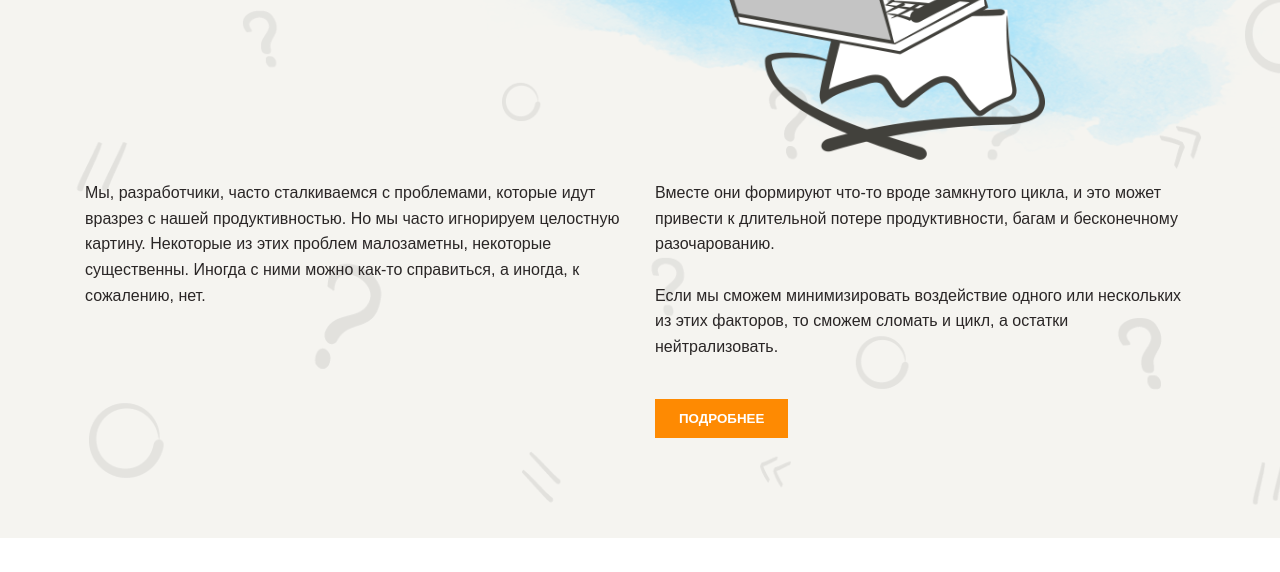
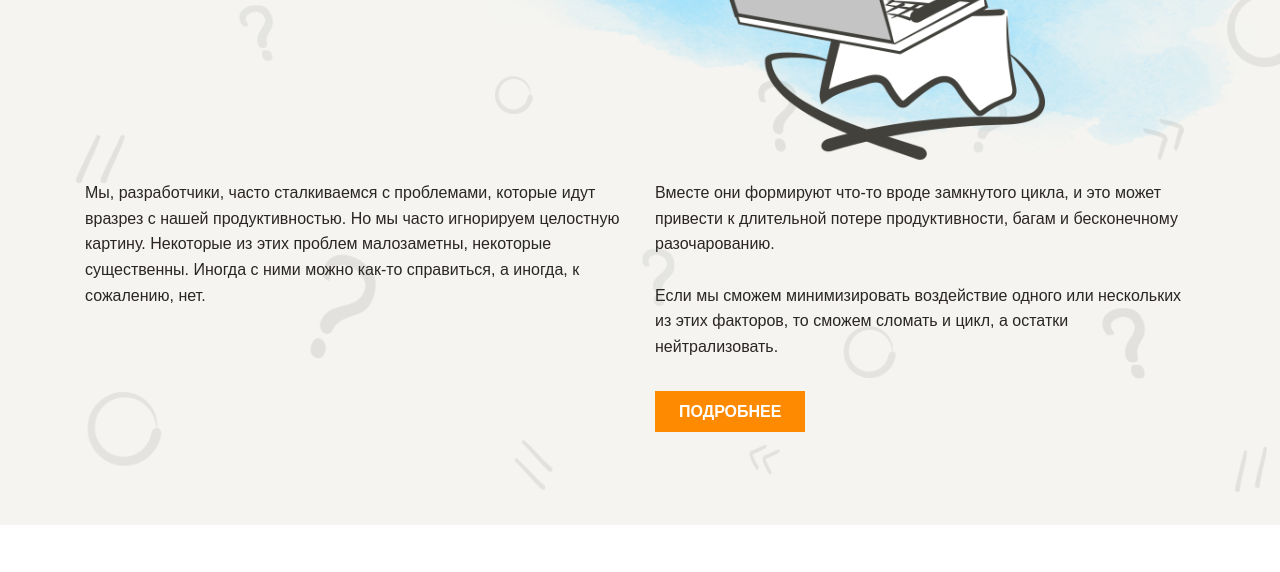
Before and after one commit to AleksVedenyev/layout-designer-project-lvl1, a website: page src/index.html in a window 1280 px wide. Shown: the part 380-952 px from the top of the page. Drawn offline with Linux system fonts and the light colour scheme; a web font is replaced by a local one.

Commit message:
total refactoring

```diff
--- a/src/index.html
+++ b/src/index.html
@@ -35,10 +35,7 @@
               Если мы сможем минимизировать воздействие одного или нескольких из этих факторов, то сможем
               сломать и цикл, а остатки нейтрализовать.
             </p>
-
-            <button class="button">
-              <a href="#navigation">Подробнее</a>
-            </button>
+              <a href="#navigation" class="button-nav button-with-hover">Подробнее</a>
           </div>
         </div>
       </div>
@@ -296,7 +293,7 @@
             <div class="subscription-item">
               <input type="email" name="email" id="email" class="subscription-input"
                 placeholder="Ваша электронная почта">
-              <button class="button button-form"></button>
+              <button class="button button-form button-with-hover"></button>
             </div>
             <p class="subscription-rules">Подписываясь, вы принимаете <a href="#" class="rules">правила
                 сервиса</a></p>
--- a/src/styles/style.css
+++ b/src/styles/style.css
@@ -383,10 +383,19 @@ h3 {
   background-color: #fe8a02;
 }
 
-.button a {
+.button-nav {
+  padding: 12px 24px;
+  border: none;
+
   color: #fff;
+
   font-weight: bold;
+
+  text-transform: uppercase;
+
   text-decoration: none;
+
+  background-color: #fe8a02;
 }
 
 /* Definition */
@@ -476,6 +485,10 @@ h3 {
 .clickable:hover .item-number,
 .clickable:hover .item-content {
   color: #fff;
+}
+
+.button-with-hover:hover {
+  background: #ea7600;
 }
 
 /* Distortion */
```
Also changed, not shown: README.md.
